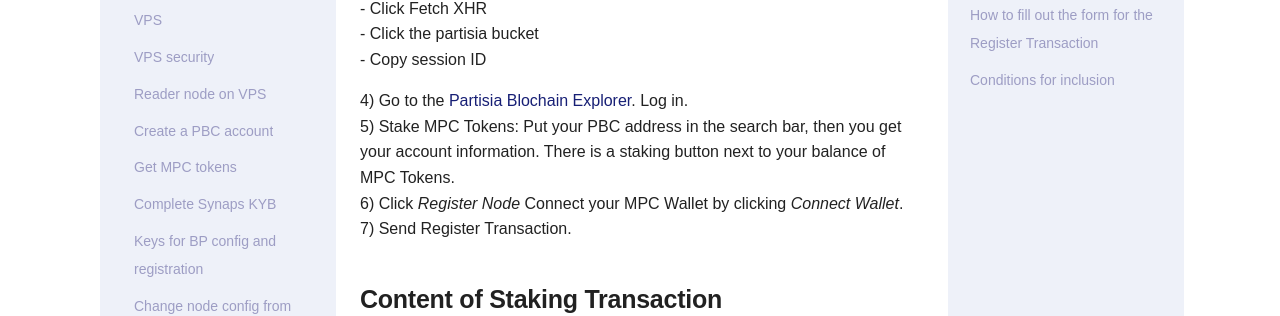
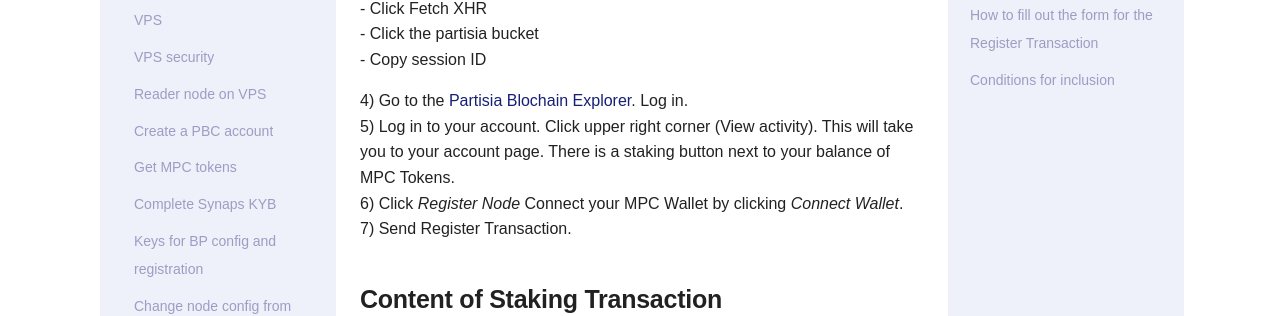
Before and after one commit to 0xSero/partisia-docs, an MkDocs documentation site: the page built from docs/operator-11-registration.md, in a window 1280 px wide and 900 px high, scrolled down 375 px. Shown: the part 142-458 px from the top of the window. Built offline with MkDocs 1.6.1 and Material for MkDocs 9.7.7, drawn with Linux system fonts in a browser that asks for light colours; some web fonts are replaced; a script that is not in the unit is left out.

Commit message:
Update docs/operator-11-registration.md

```diff
--- a/docs/operator-11-registration.md
+++ b/docs/operator-11-registration.md
@@ -13,7 +13,7 @@
    - Copy session ID
 
 4) Go to the [Partisia Blochain Explorer](https://mpcexplorer.com/node-register). Log in.
-5) Stake MPC Tokens: Put your PBC address in the search bar, then you get your account information. There is a staking button next to your balance of MPC Tokens.
+5) Log in to your account. Click upper right corner (View activity). This will take you to your account page. There is a staking button next to your balance of MPC Tokens.
 6) Click *Register Node* Connect your MPC Wallet by clicking *Connect Wallet*.
 7) Send Register Transaction.
 
```
